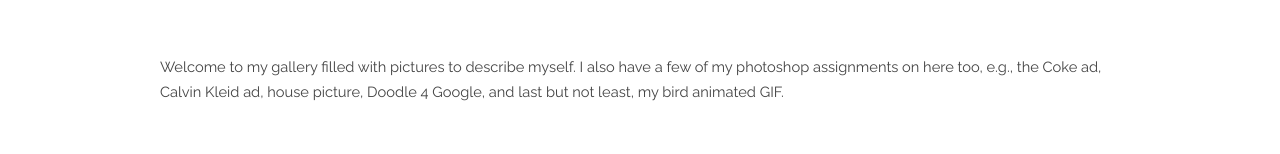
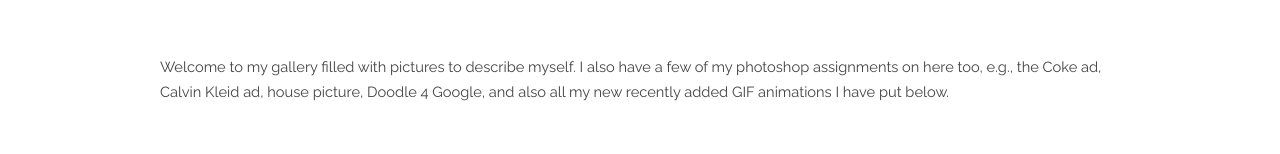
Before and after one commit to mikeynguyen/portfolio, a plain HTML site: page generic.html in a window 1280 px wide. Shown: the part 287-441 px from the top of the page. Drawn offline with Linux system fonts and the light colour scheme.

Commit message:
Update generic.html

```diff
--- a/generic.html
+++ b/generic.html
@@ -45,7 +45,7 @@
 						<h2>Gallery</h2>
 						<p>Welcome to my Gallery. Be prepared to be Inspired.</p>
 					</header>
-					<p>Welcome to my gallery filled with pictures to describe myself. I also have a few of my photoshop assignments on here too, e.g., the Coke ad, Calvin Kleid ad, house picture, Doodle 4 Google, and last but not least, my bird animated GIF. </p>
+					<p>Welcome to my gallery filled with pictures to describe myself. I also have a few of my photoshop assignments on here too, e.g., the Coke ad, Calvin Kleid ad, house picture, Doodle 4 Google, and also all my new recently added GIF animations I have put below. </p>
 
 					<a href="#" class="image fit"><img src="images/bird.gif" alt="" /></a>
 					<p>I made it very recently using 8 image frames to animate wings to move and the bird to fly away. This has to be one of my neatest assignments because I thought it was challenging, but worth my time making..</p>
```
